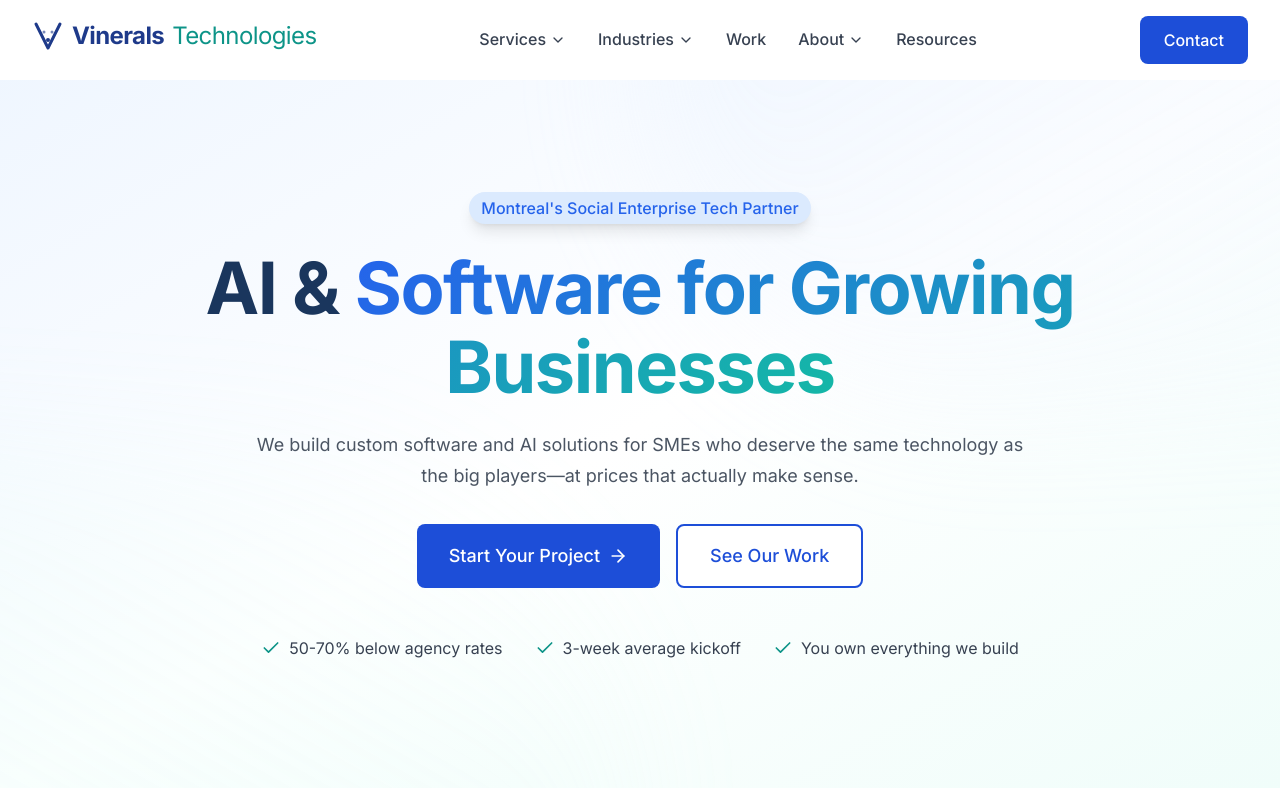
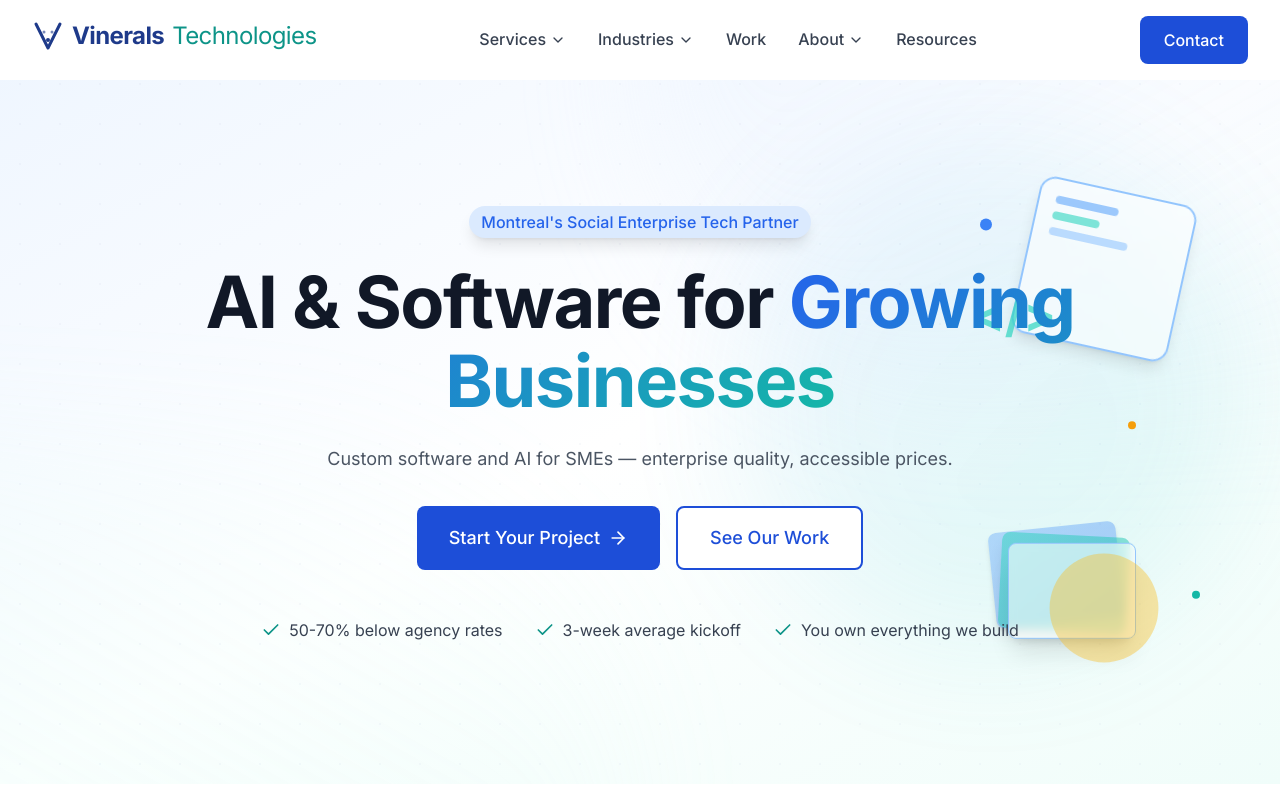
Before and after one commit to Amankrah/vinerals_technologies, a Next.js app in the folder frontend/vinerals-technologies/: page / in a window 1280 px wide. Shown: the top 800 px of the page. Built offline with nearby package versions, Linux system fonts and the light colour scheme.

Commit message:
improved hero design

```diff
--- a/frontend/vinerals-technologies/app/globals.css
+++ b/frontend/vinerals-technologies/app/globals.css
@@ -336,6 +336,25 @@ body {
   }
 }
 
+/* Floating Animation for Hero Elements */
+@keyframes float {
+  0%, 100% {
+    transform: translateY(0px) rotate(12deg);
+  }
+  50% {
+    transform: translateY(-20px) rotate(12deg);
+  }
+}
+
+@keyframes float-delayed {
+  0%, 100% {
+    transform: translateY(0px);
+  }
+  50% {
+    transform: translateY(-15px);
+  }
+}
+
 /* Animation Utility Classes */
 .animate-fade-in {
   animation: fadeIn 0.5s ease-out;
--- a/frontend/vinerals-technologies/components/sections/Hero.tsx
+++ b/frontend/vinerals-technologies/components/sections/Hero.tsx
@@ -14,6 +14,89 @@ const Hero = () => {
       <div className="absolute inset-0 overflow-hidden opacity-30">
         <div className="absolute -top-1/2 -right-1/2 w-full h-full bg-gradient-to-br from-primary-100 to-transparent rounded-full blur-3xl" />
         <div className="absolute -bottom-1/2 -left-1/2 w-full h-full bg-gradient-to-tr from-secondary-100 to-transparent rounded-full blur-3xl" />
+      </div>
+
+      {/* Subtle Grid Pattern */}
+      <div
+        className="absolute inset-0 opacity-[0.03]"
+        style={{
+          backgroundImage: `radial-gradient(circle, rgb(30, 58, 138) 1px, transparent 1px)`,
+          backgroundSize: '40px 40px'
+        }}
+      />
+
+      {/* Abstract 3D Floating Elements - Right Side */}
+      <div className="absolute right-0 top-1/2 -translate-y-1/2 w-1/2 h-full hidden lg:block pointer-events-none overflow-hidden">
+
+        {/* Main gradient blob - MORE VISIBLE */}
+        <motion.div
+          animate={{
+            scale: [1, 1.1, 1],
+            opacity: [0.3, 0.4, 0.3]
+          }}
+          transition={{ duration: 8, repeat: Infinity, ease: "easeInOut" }}
+          className="absolute top-20 right-10 w-[500px] h-[500px] bg-gradient-to-br from-primary-400/30 to-secondary-400/40 rounded-full blur-3xl"
+        />
+
+        {/* Floating card/dashboard mockup - STRONGER BORDER */}
+        <motion.div
+          animate={{ y: [0, -20, 0], rotate: [12, 15, 12] }}
+          transition={{ duration: 6, repeat: Infinity, ease: "easeInOut" }}
+          className="absolute top-32 right-24 w-40 h-40 bg-white/50 backdrop-blur-sm border-2 border-primary-300 rounded-2xl shadow-lg"
+        >
+          {/* Mini dashboard elements inside */}
+          <div className="p-4 space-y-2">
+            <div className="h-2 w-16 bg-primary-400/60 rounded"></div>
+            <div className="h-2 w-12 bg-secondary-400/60 rounded"></div>
+            <div className="h-2 w-20 bg-primary-300/60 rounded"></div>
+          </div>
+        </motion.div>
+
+        {/* Code brackets </> */}
+        <motion.div
+          animate={{ y: [0, 15, 0] }}
+          transition={{ duration: 5, repeat: Infinity, ease: "easeInOut", delay: 1 }}
+          className="absolute top-56 right-56 text-5xl font-bold text-secondary-400/70"
+        >
+          {'</>'}
+        </motion.div>
+
+        {/* Layered cards suggesting "building" */}
+        <motion.div
+          animate={{ y: [0, -15, 0] }}
+          transition={{ duration: 7, repeat: Infinity, ease: "easeInOut", delay: 0.5 }}
+          className="absolute bottom-40 right-40"
+        >
+          <div className="relative">
+            <div className="absolute w-32 h-24 bg-gradient-to-br from-primary-400/40 to-primary-500/40 rounded-lg shadow-md transform -rotate-6"></div>
+            <div className="absolute w-32 h-24 bg-gradient-to-br from-secondary-400/50 to-secondary-500/50 rounded-lg shadow-lg transform rotate-3 translate-x-2 translate-y-2"></div>
+            <div className="w-32 h-24 bg-white/60 backdrop-blur-sm border border-primary-300 rounded-lg shadow-xl transform translate-x-4 translate-y-4"></div>
+          </div>
+        </motion.div>
+
+        {/* Accent circle - MORE VISIBLE */}
+        <motion.div
+          animate={{ scale: [1, 1.2, 1] }}
+          transition={{ duration: 4, repeat: Infinity, ease: "easeInOut" }}
+          className="absolute bottom-32 right-32 w-24 h-24 bg-accent-400/40 rounded-full"
+        />
+
+        {/* Small floating dots - connection nodes */}
+        <motion.div
+          animate={{ y: [0, -10, 0] }}
+          transition={{ duration: 3, repeat: Infinity, ease: "easeInOut" }}
+          className="absolute top-40 right-[45%] w-3 h-3 bg-primary-500 rounded-full"
+        />
+        <motion.div
+          animate={{ y: [0, 10, 0] }}
+          transition={{ duration: 4, repeat: Infinity, ease: "easeInOut" }}
+          className="absolute bottom-48 right-20 w-2 h-2 bg-secondary-500 rounded-full"
+        />
+        <motion.div
+          animate={{ y: [0, -8, 0] }}
+          transition={{ duration: 3.5, repeat: Infinity, ease: "easeInOut", delay: 0.5 }}
+          className="absolute top-1/2 right-36 w-2 h-2 bg-accent-500 rounded-full"
+        />
       </div>
 
       <div className="relative container mx-auto py-20 md:py-32">
@@ -35,10 +118,8 @@ const Hero = () => {
             variants={heroItemVariants}
             className="hero-headline mb-6"
           >
-            {SITE_CONFIG.tagline.split(' ').slice(0, 2).join(' ')}{' '}
-            <span className="gradient-text">
-              {SITE_CONFIG.tagline.split(' ').slice(2).join(' ')}
-            </span>
+            <span className="text-gray-900">AI & Software for </span>
+            <span className="gradient-text">Growing Businesses</span>
           </motion.h1>
 
           {/* Subhead */}
@@ -46,8 +127,7 @@ const Hero = () => {
             variants={heroItemVariants}
             className="lead-text mb-8 max-w-3xl mx-auto text-gray-600"
           >
-            We build custom software and AI solutions for SMEs who deserve the same
-            technology as the big players—at prices that actually make sense.
+            Custom software and AI for SMEs — enterprise quality, accessible prices.
           </motion.p>
 
           {/* CTAs */}
```
Also changed, not shown: 1 other file (tests, documents, lock files or other folders).
